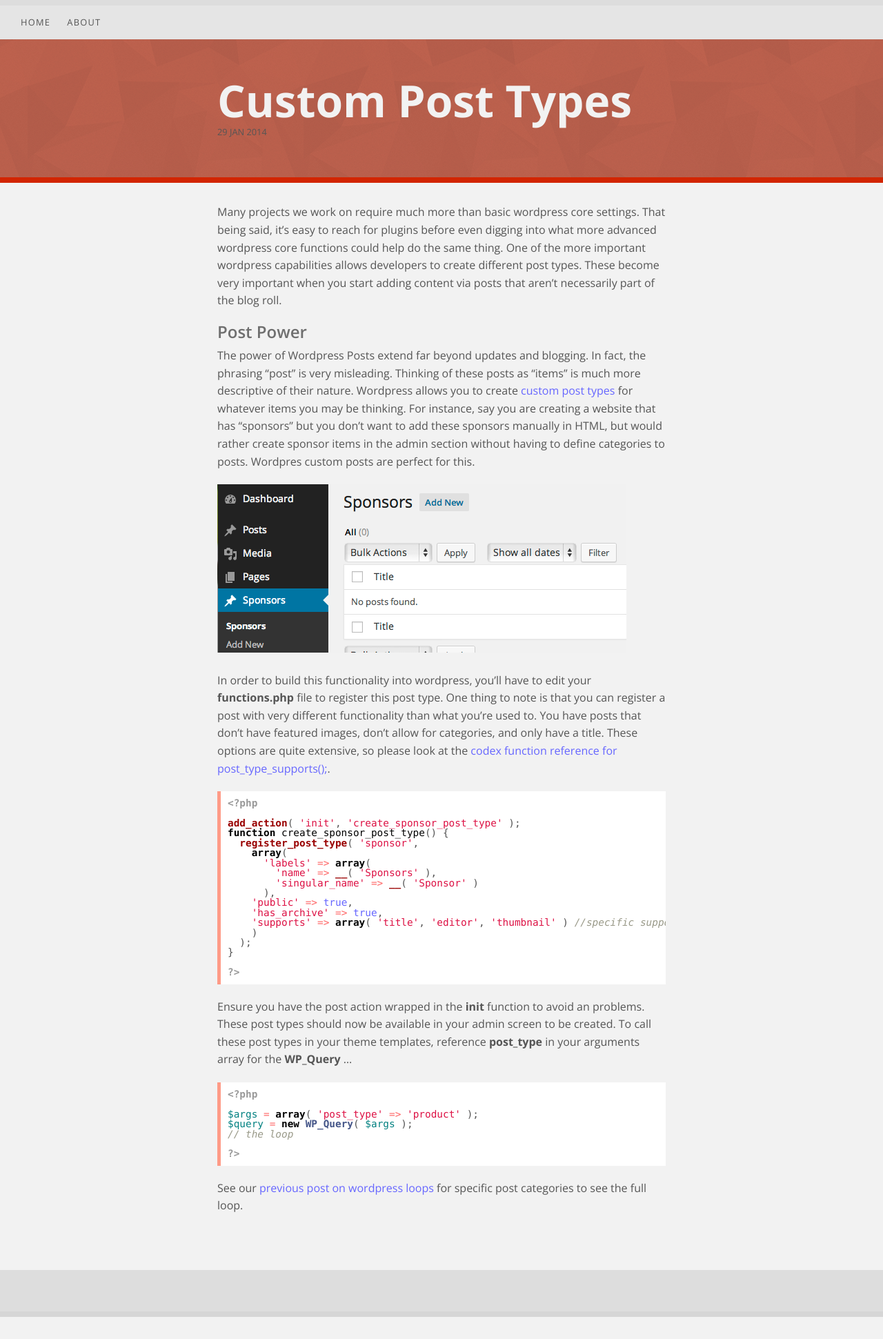
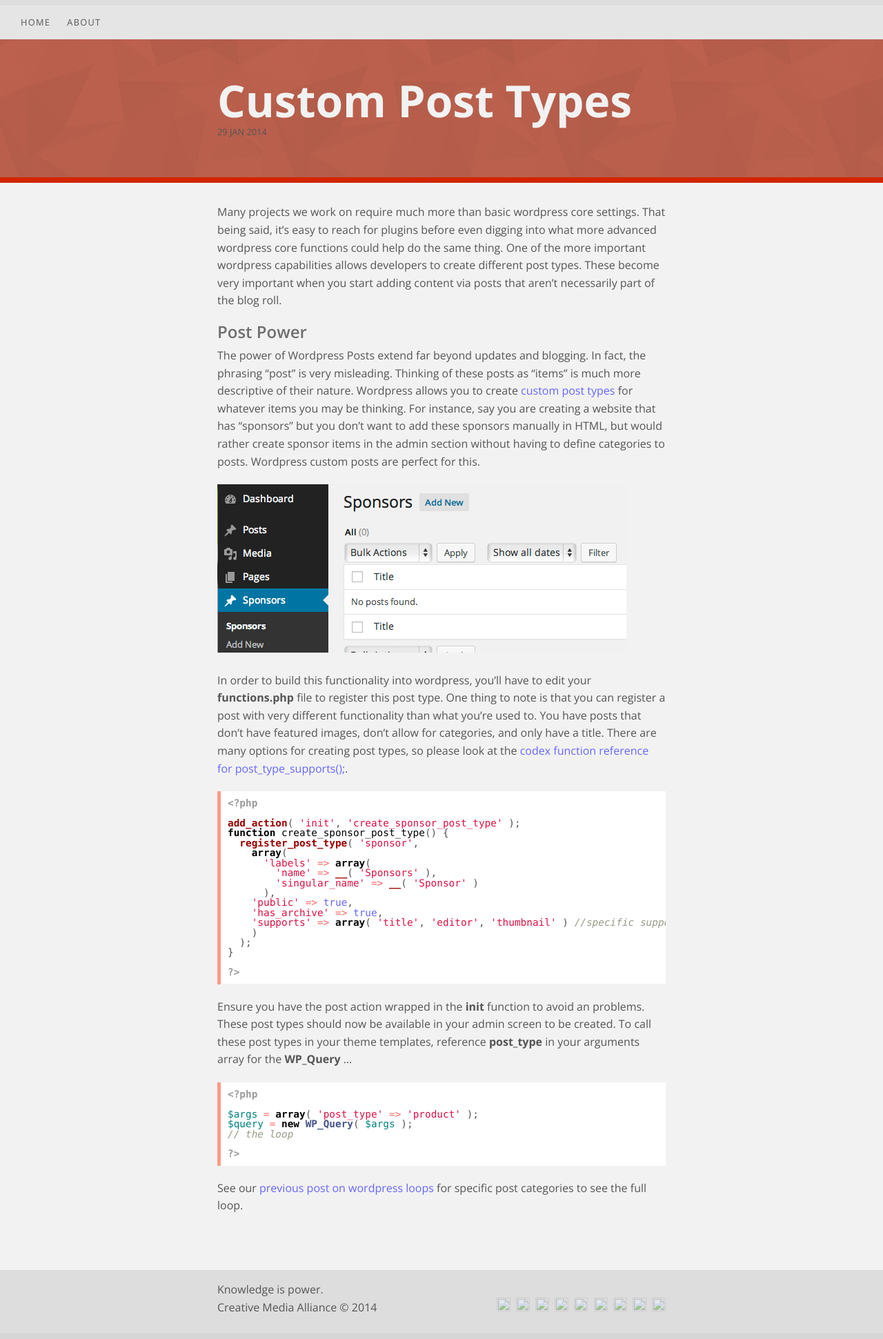
Before and after one commit to cmaseattle/cmaseattle.github.io, a Jekyll site: the page built from _posts/2014-01-29-creating-custom-posts.markdown, in a window 1280 px wide. Shown: the whole page at 69% size. Built offline with Jekyll 4.4.1, drawn with Linux system fonts in a browser that asks for light colours; before the commit the page ends 1909 px from its top, so only the background shows below that.

Commit message:
social icons on footer

```diff
--- a/_includes/footer.html
+++ b/_includes/footer.html
@@ -1,4 +1,22 @@
 <footer>
+	<div class="container">
+		<div id="footer-content">
+			<p>Knowledge is power.</p>
+			<p>Creative Media Alliance &copy; 2014</p>
+		</div>
+		<ul id="social-icons">
+			<li><a href="#" target="_blank"><img height="20" width="20" src="images/social-icons/social-blog.png"></a></li>
+			<li><a href="#" target="_blank"><img height="20" width="20" src="images/social-icons/social-facebook.png"></a></li>
+			<li><a href="#" target="_blank"><img height="20" width="20" src="images/social-icons/social-flickr.png"></a></li>
+			<li><a href="#" target="_blank"><img height="20" width="20" src="images/social-icons/social-github.png"></a></li>
+			<li><a href="#" target="_blank"><img height="20" width="20" src="images/social-icons/social-instagram.png"></a></li>
+			<li><a href="#" target="_blank"><img height="20" width="20" src="images/social-icons/social-linkedin.png"></a></li>
+			<li><a href="#" target="_blank"><img height="20" width="20" src="images/social-icons/social-twitter.png"></a></li>
+			<li><a href="#" target="_blank"><img height="20" width="20" src="images/social-icons/social-vimeo.png"></a></li>
+			<li><a href="#" target="_blank"><img height="20" width="20" src="images/social-icons/social-youtube.png"></a></li>
+		</ul>
+		<div class="cf"></div>
+	</div>
 </footer>
 <script src="/js/cma.js"></script>
 
--- a/_posts/2014-01-29-creating-custom-posts.markdown
+++ b/_posts/2014-01-29-creating-custom-posts.markdown
@@ -8,11 +8,11 @@
 
 ###Post Power
 
-The power of Wordpress Posts extend far beyond updates and blogging. In fact, the phrasing "post" is very misleading. Thinking of these posts as "items" is much more descriptive of their nature. Wordpress allows you to create [custom post types](http://codex.wordpress.org/Post_Types) for whatever items you may be thinking. For instance, say you are creating a website that has "sponsors" but you don't want to add these sponsors manually in HTML, but would rather create sponsor items in the admin section without having to define categories to posts. Wordpres custom posts are perfect for this.
+The power of Wordpress Posts extend far beyond updates and blogging. In fact, the phrasing "post" is very misleading. Thinking of these posts as "items" is much more descriptive of their nature. Wordpress allows you to create [custom post types](http://codex.wordpress.org/Post_Types) for whatever items you may be thinking. For instance, say you are creating a website that has "sponsors" but you don't want to add these sponsors manually in HTML, but would rather create sponsor items in the admin section without having to define categories to posts. Wordpress custom posts are perfect for this.
 
 ![Screenshot of Sponsors post type in Wordpress Admin screen](/images/posts/wordpress-custom-post-sponsors.png)
 
-In order to build this functionality into wordpress, you'll have to edit your **functions.php** file to register this post type. One thing to note is that you can register a post with very different functionality than what you're used to. You have posts that don't have featured images, don't allow for categories, and only have a title. These options are quite extensive, so please look at the [codex function reference for post_type_supports();](http://codex.wordpress.org/Function_Reference/post_type_supports).
+In order to build this functionality into wordpress, you'll have to edit your **functions.php** file to register this post type. One thing to note is that you can register a post with very different functionality than what you're used to. You have posts that don't have featured images, don't allow for categories, and only have a title. There are many options for creating post types, so please look at the [codex function reference for post_type_supports();](http://codex.wordpress.org/Function_Reference/post_type_supports).
 
 {% highlight php %}
 <?php
--- a/css/main.css
+++ b/css/main.css
@@ -315,6 +315,17 @@
   color: #333 !important;
   margin: 0 5px;
 }
+.cf:before,
+.cf:after {
+  content: " ";
+  display: table;
+}
+.cf:after {
+  clear: both;
+}
+.cf {
+  *zoom: 1;
+}
 .highlight {
   margin-bottom: 20px;
   font-size: .9em;
@@ -587,6 +598,29 @@
 footer {
   display: block;
   background: #dddddd;
-  padding: 30px 0;
+  padding: 20px 0;
   border-bottom: 8px solid #d6d6d6;
 }
+footer p {
+  color: #555555;
+  margin-bottom: 10px;
+}
+footer #footer-content {
+  float: left;
+  overflow: hidden;
+}
+footer #social-icons {
+  float: right;
+  overflow: hidden;
+  margin-top: 20px;
+}
+footer #social-icons li {
+  display: inline;
+  margin-left: 4px;
+}
+footer #social-icons li a img {
+  opacity: 0.5;
+}
+footer #social-icons li a img:hover {
+  opacity: 0.8;
+}
```
Also changed, not shown: images/social-icons/social-blog.png (added), images/social-icons/social-facebook.png (added), images/social-icons/social-flickr.png (added), images/social-icons/social-github.png (added), images/social-icons/social-instagram.png (added), images/social-icons/social-linkedin.png (added), images/social-icons/social-twitter.png (added), images/social-icons/social-vimeo.png (added), images/social-icons/social-youtube.png (added).
